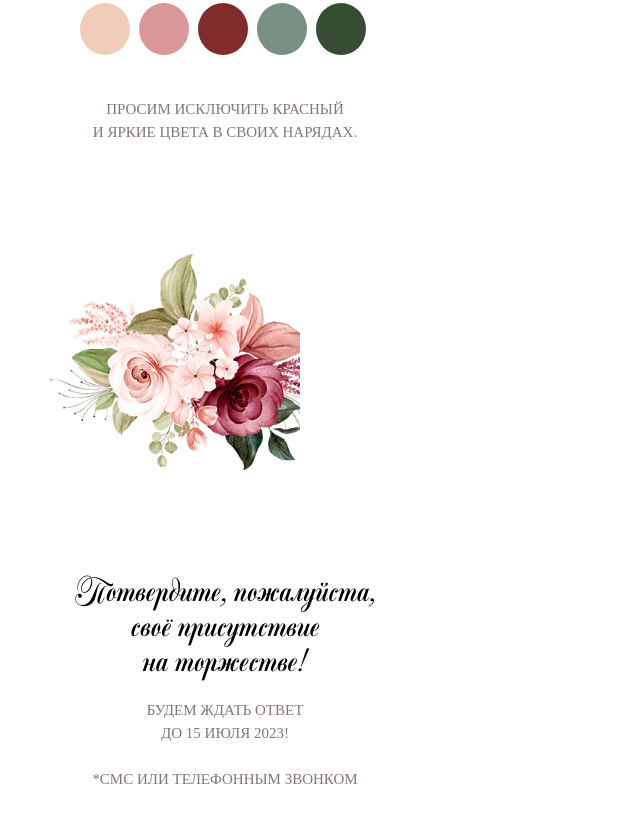
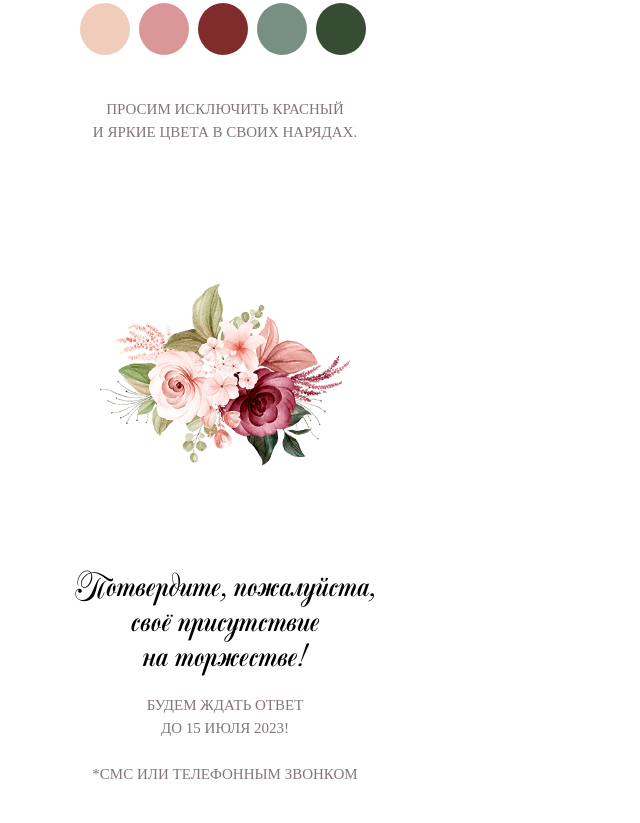
Before and after one commit to svadba-dinar-irina/svadba, a plain HTML site: page index.html in a window 1280 px wide. Shown: the part 5602-6425 px from the top of the page, without its empty margins (0-640 px from the left). Drawn offline with nearby package versions, Linux system fonts and the light colour scheme; a script that the page names is missing.

Commit message:
Update index.html

```diff
--- a/index.html
+++ b/index.html
@@ -71,7 +71,7 @@
 			<p class="dres" align="center"><br><br><br>ПРОСИМ ИСКЛЮЧИТЬ КРАСНЫЙ<br>И ЯРКИЕ ЦВЕТА В СВОИХ НАРЯДАХ.</p>
 
 
-			<img class="flow3" src="./img/flowwers2.png" width="250px">
+			<img class="flow6" src="./img/flowwers.png" width="250px">
 			<p class="opros" align="center">Потвердите, пожалуйста,<br>своё присутствие<br>на торжестве!</p>
 			<p class="opros2" align="center">БУДЕМ ЖДАТЬ ОТВЕТ<br>ДО 15 ИЮЛЯ 2023!<br><br>*СМС ИЛИ ТЕЛЕФОННЫМ ЗВОНКОМ</p>
 </body>
```
